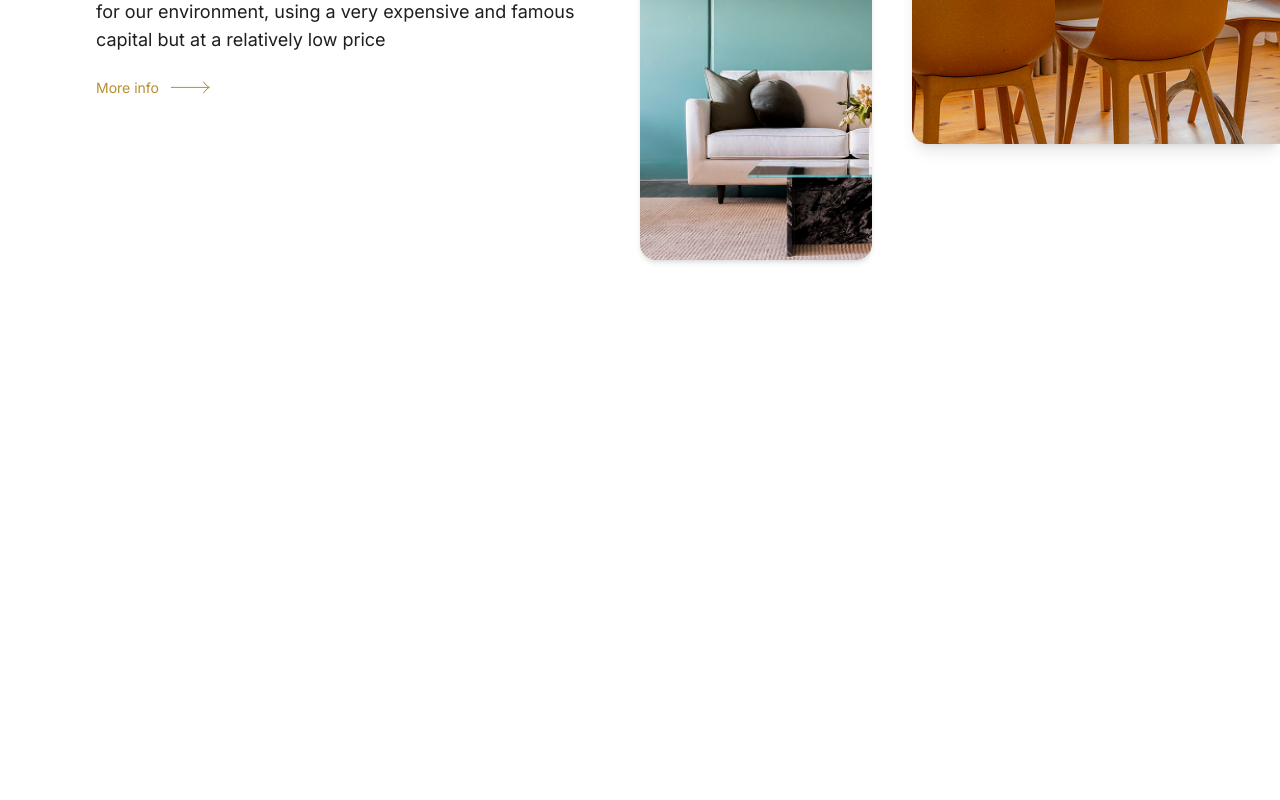
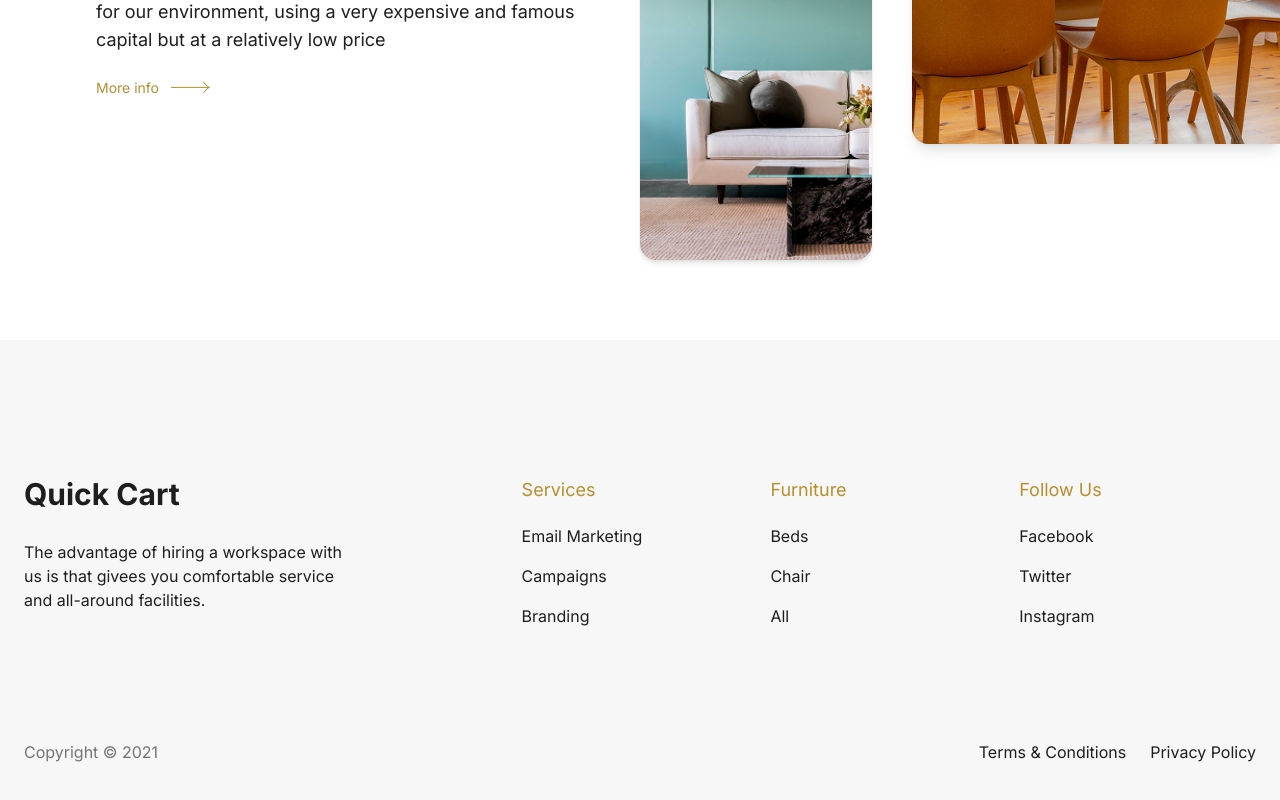
Before and after one commit to Mohammedatef1/modora, a React (Vite) app: page / in a window 1280 px wide. Shown: the part 2649-3449 px from the top of the page. Before the commit the page ends 3037 px from the top, so only its background shows below. Built offline with nearby package versions, Linux system fonts and the light colour scheme; no server answers; the database is empty.

Commit message:
add: footer

```diff
--- a/src/components/common/BestSellingProducts.tsx
+++ b/src/components/common/BestSellingProducts.tsx
@@ -3,7 +3,7 @@ import Tabs from "./Tabs"
 
 const BestSellingProducts = () => {
   return (
-    <div className="bg-light-gray">
+    <div className="bg-light-gray-100">
       <div className="max-w-7xl mx-auto px-4 sm:px-6 py-12 flex flex-col items-center">
         <h2 className="mb-8 text-3xl md:text-4xl font-bold text-center">Best Selling Products</h2>
         <Tabs tabs={['chair', 'beds', 'sofa', 'lamp']}/>
--- a/src/components/common/Footer.tsx
+++ b/src/components/common/Footer.tsx
@@ -1,6 +1,75 @@
+import { Link } from "react-router-dom";
+import FooterCol, { TFooterItem } from "./FooterCol";
+
+const servicesItems : TFooterItem[] = [
+  {
+    name: 'Email Marketing',
+    link: '',
+  },
+  {
+    name: 'Campaigns',
+    link: '',
+  },
+  {
+    name: 'Branding',
+    link: '',
+  }
+]
+
+const furnitureItems : TFooterItem[] = [
+  {
+    name: 'Beds',
+    link: '',
+  },
+  {
+    name: 'Chair',
+    link: '',
+  },
+  {
+    name: 'All',
+    link: '',
+  }
+]
+
+const followUsItems : TFooterItem[] = [
+  {
+    name: 'Facebook',
+    link: '',
+
+  },
+  {
+    name: 'Twitter',
+    link: '',
+  },
+  {
+    name: 'Instagram',
+    link: '',
+  }
+]
+
 const Footer = () => {
-  return ( <footer className="max-w-7xl mx-auto p-4 sm:p-6">
+  return (
+  <footer className="bg-light-gray-100">
+    <div className="max-w-7xl mx-auto p-4 sm:p-6 text-sm md:text-base">
+      <div className="my-10 md:my-16 lg:my-28 grid md:grid-cols-5 grid-cols-2 gap-x-3 gap-y-7 md:justify-items-center lg:justify-items-start">
+        <div className="col-span-2">
+          <h2 className="text-xl md:text-3xl font-bold mb-3 md:mb-7">Quick Cart</h2>
+          <p className="max-w-xs">The advantage of hiring a workspace with us is that givees you comfortable service and all-around facilities.</p>
+        </div>
 
+        <FooterCol title="Services" items={servicesItems} />
+        <FooterCol title="Furniture" items={furnitureItems} />
+        <FooterCol title="Follow Us" items={followUsItems} />
+
+      </div>
+      <div className="mb-4 md:mb-8 lg:mb-12 flex flex-col md:flex-row md:justify-between gap-y-3 items-center">
+        <p className="opacity-60">Copyright © 2021</p>
+        <div className="flex items-center gap-x-2 md:gap-x-6">
+          <Link to="">Terms & Conditions</Link>
+          <Link to="">Privacy Policy</Link>
+        </div>
+      </div>
+    </div>
   </footer> );
 }
 
--- /dev/null
+++ b/src/components/common/FooterCol.tsx
@@ -0,0 +1,28 @@
+import { Link } from "react-router-dom";
+
+interface FooterColProps {
+  title: string;
+  items?: TFooterItem[]
+}
+
+export type TFooterItem = {
+  name: string;
+  link: string;
+  Icon?: React.ReactNode
+}
+
+const FooterCol: React.FC<FooterColProps> = ({items, title}) => {
+  return (
+    <div className="flex flex-col gap-y-1.5 md:gap-y-4">
+      <h4 className="mb-0.5 md:mb-1 text-primary text-base lg:text-lg">{title}</h4>
+      {items?.map(item => (
+        <Link to={item.link} className="flex items-center gap-x-2">
+          {item.Icon}
+          <span>{item.name}</span>
+        </Link>
+      ))}
+    </div>
+  )
+}
+
+export default FooterCol
--- a/src/components/common/Tabs.tsx
+++ b/src/components/common/Tabs.tsx
@@ -8,7 +8,7 @@ interface tabsProps {
 const Tabs = ({tabs} : tabsProps) => {
   const {activeTab}  = useAppSelector(state => state.tabs)
   return (
-    <div className="p-1.5 bg-dark-gray rounded-3xl w-fit">
+    <div className="p-1.5 bg-light-gray-200 rounded-3xl w-fit">
       <div className="flex items-center overflow-hidden">
         {tabs.map(tab => (<TabItem key={tab} active={activeTab.toLowerCase() === tab.toLowerCase()} name={tab} />))}
       </div>
--- a/tailwind.config.js
+++ b/tailwind.config.js
@@ -11,8 +11,8 @@ module.exports = {
         secondary: "#1E1E1E",
         "light-gold": "#FFF3E3",
         slate: "#0D1B39",
-        "light-gray": "#F7F7F7",
-        "dark-gray": "#EEEEEE"
+        "light-gray-100": "#F7F7F7",
+        "light-gray-200": "#EEEEEE"
       }
     },
   },
```
